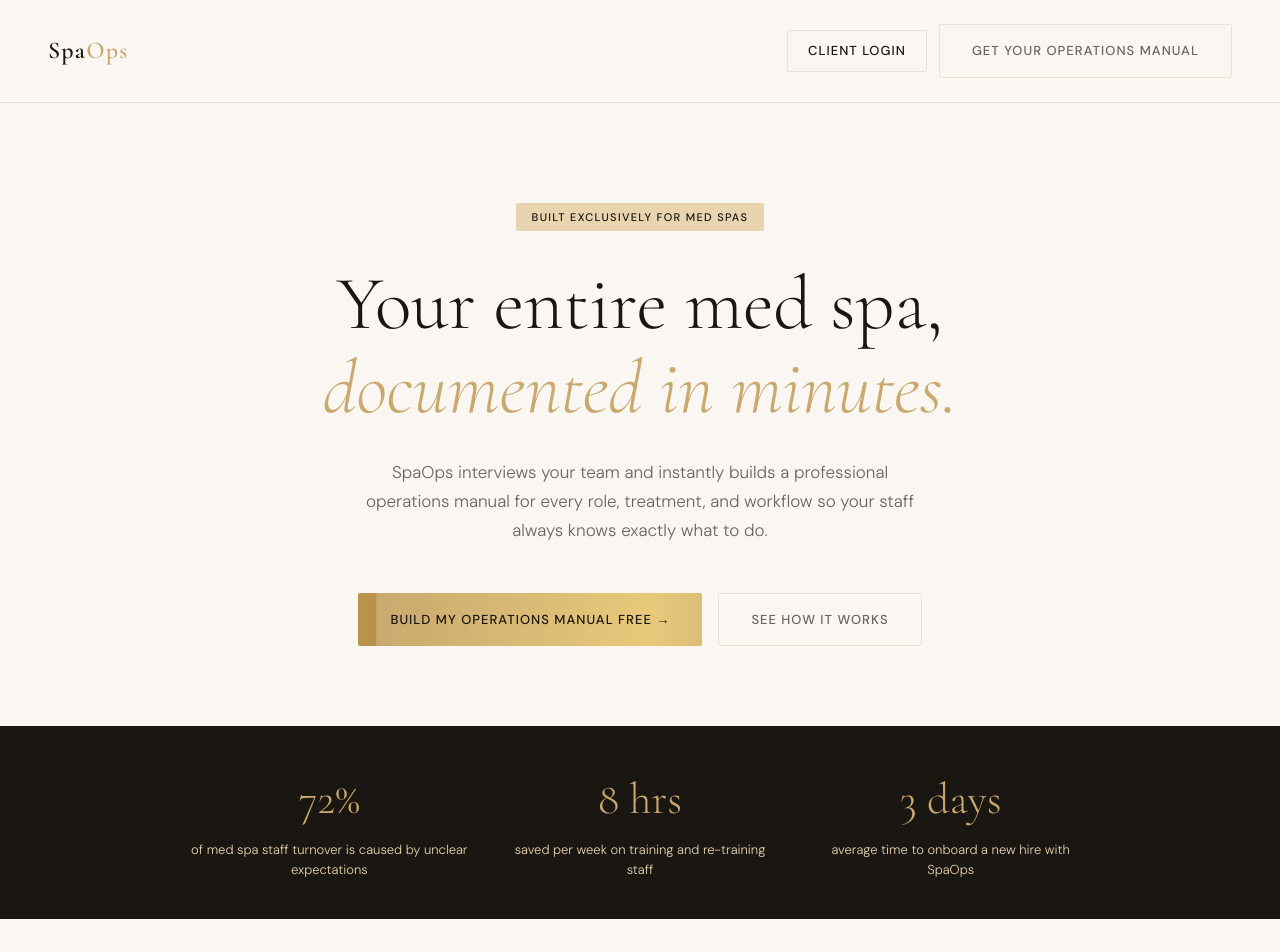
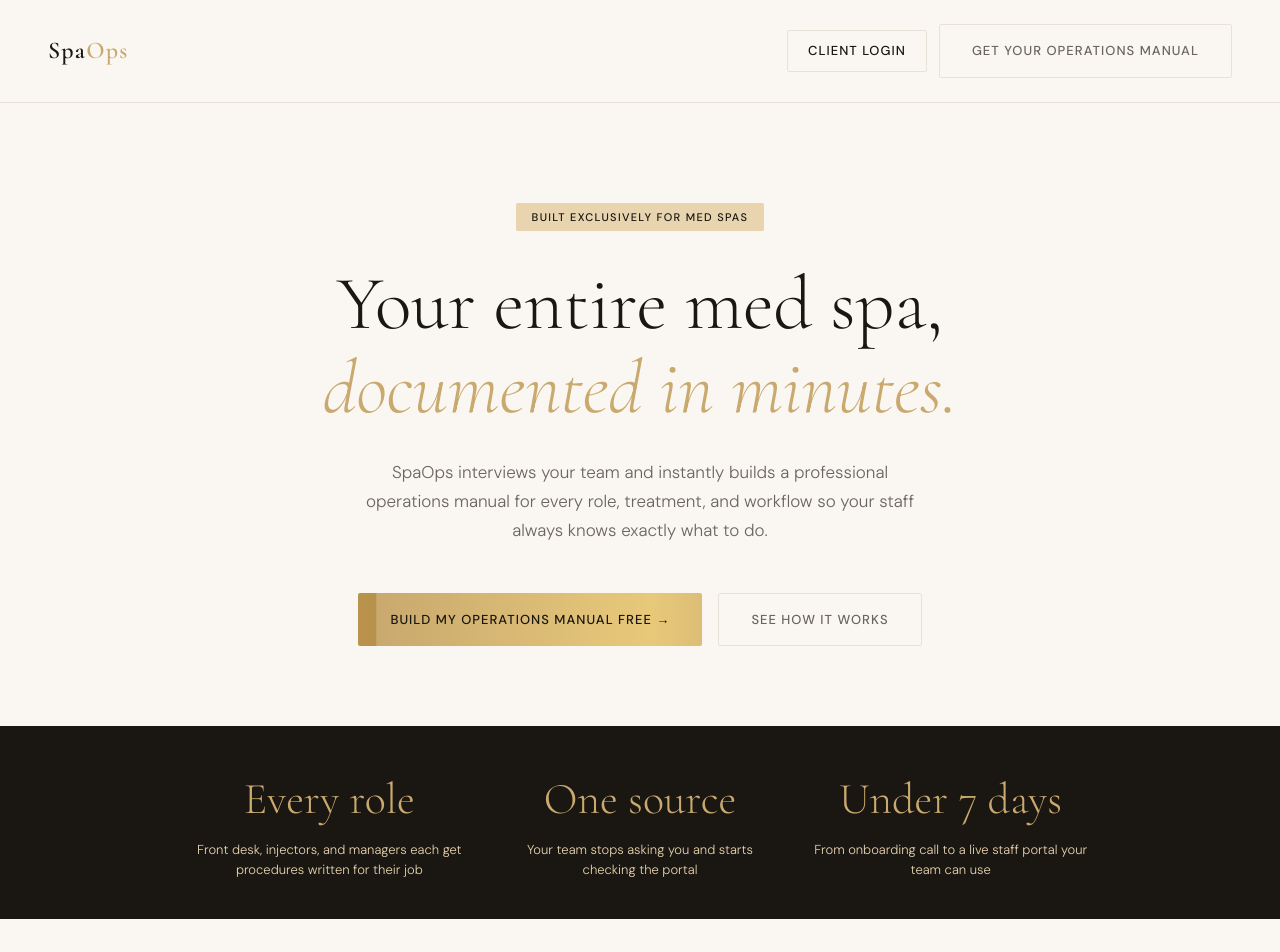
Before and after one commit to SpaOps/stackblitz-starters-frwxllla, a Next.js app: page / in a window 1280 px wide. Shown: the top 952 px of the page. Built offline with nearby package versions, Linux system fonts and the light colour scheme.

Commit message:
Update page.tsx

```diff
--- a/app/page.tsx
+++ b/app/page.tsx
@@ -145,7 +145,7 @@
 
       <div style={{ background: theme.dark, padding: "40px 48px" }}>
         <div style={{ maxWidth: 900, margin: "0 auto", display: "grid", gridTemplateColumns: "repeat(3,1fr)", gap: 32, textAlign: "center" }}>
-          {[["72%", "of med spa staff turnover is caused by unclear expectations"], ["8 hrs", "saved per week on training and re-training staff"], ["3 days", "average time to onboard a new hire with SpaOps"]].map(([s, l]) => (
+{[["Every role", "Front desk, injectors, and managers each get procedures written for their job"], ["One source", "Your team stops asking you and starts checking the portal"], ["Under 7 days", "From onboarding call to a live staff portal your team can use"]].map(([s, l]) => (
             <div key={s}><div style={{ fontFamily: "'Cormorant Garamond',serif", fontSize: 44, fontWeight: 300, color: theme.gold, marginBottom: 8 }}>{s}</div><div style={{ fontSize: 13, color: theme.goldLight, lineHeight: 1.5, fontWeight: 300 }}>{l}</div></div>
           ))}
         </div>
```
